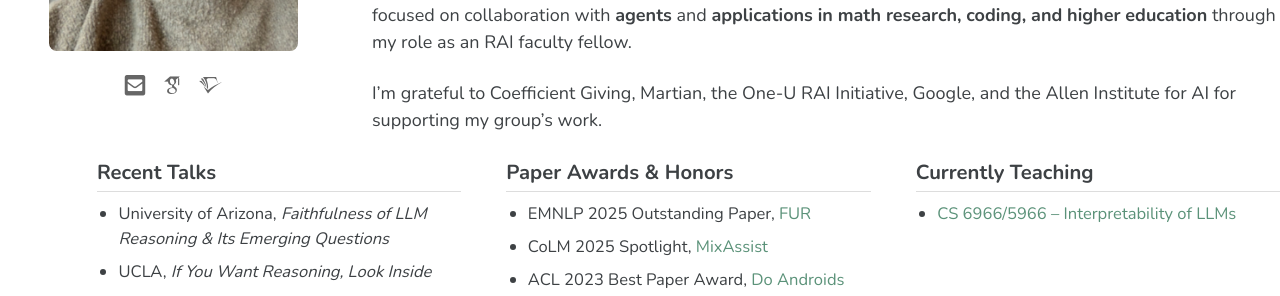
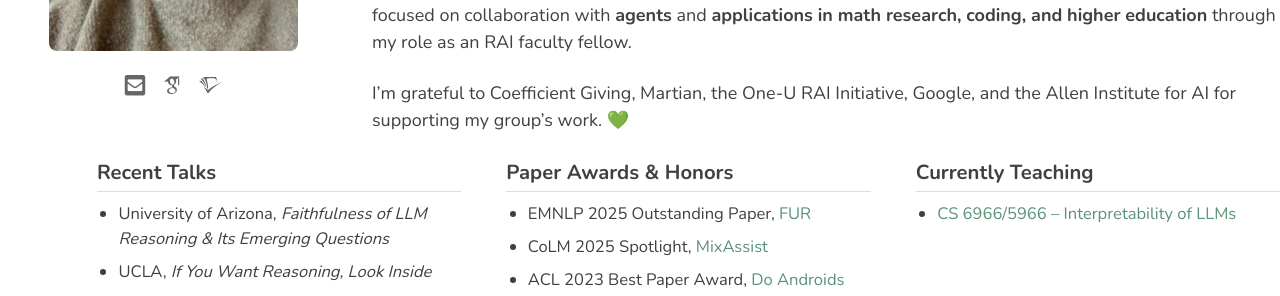
Before and after one commit to amarasovic/amarasovic.github.io, a Jekyll site: the page built from index.md, in a window 1280 px wide. Shown: the part 454-750 px from the top of the page. Built offline with Jekyll 4.4.1, drawn with Linux system fonts in a browser that asks for light colours; cached includes are drawn as plain includes; some web fonts are replaced; a script that is not in the unit is left out.

Commit message:
Add green heart after donor acknowledgment
Co-Authored-By: Claude Sonnet 4.6 <noreply@anthropic.com>

```diff
--- a/index.md
+++ b/index.md
@@ -25,7 +25,7 @@ I'm an assistant professor at the University of Utah's Kahlert School of Computi
 
 I study how to build AI technologies that **support human decision-making**, **communication**, and **creativity**. I study where such assistance is valuable and develop **benchmarks** to test how reliably AI performs on related tasks involving **language**, **images**, and **audio**. A central thread of my work also explores how to translate what AI models “know” into reasoning that people can follow and act on. My most notable contributions in this area examine whether a model’s **verbal explanations are faithful** to its internal computations. I'm increasingly focused on collaboration with **agents** and **applications in math research, coding, and higher education** through my role as an RAI faculty fellow.
 
-I'm grateful to Coefficient Giving, Martian, the One-U RAI Initiative, Google, and the Allen Institute for AI for supporting my group's work.
+I'm grateful to Coefficient Giving, Martian, the One-U RAI Initiative, Google, and the Allen Institute for AI for supporting my group's work. 💚
 
 
 <style type="text/css">
```
